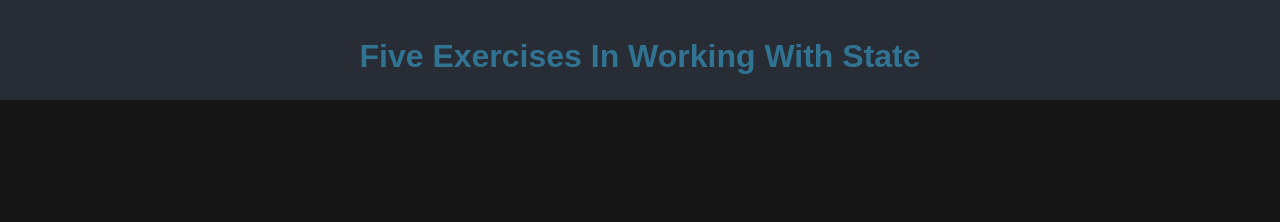
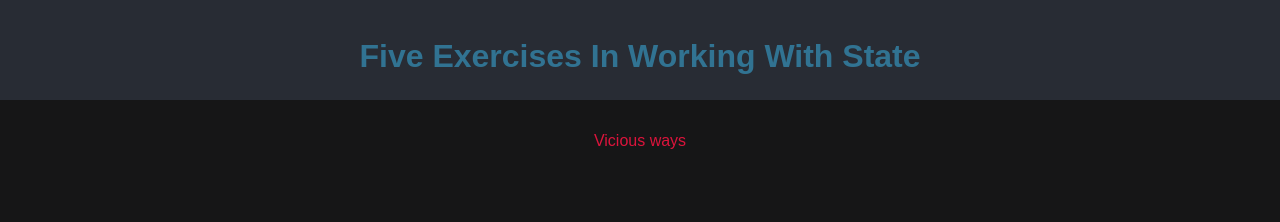
Before and after one commit to Vicious27/StateInReactExplained, a React (Create React App) app: page / in a window 1280 px wide. Shown: the top 222 px of the page. Built offline with nearby package versions, Linux system fonts and the light colour scheme.

Commit message:
finished Practice1

```diff
--- a/src/App.js
+++ b/src/App.js
@@ -1,5 +1,5 @@
 import './App.css';
-
+import Practice1 from './Practice1';
 
 
 
@@ -9,6 +9,7 @@ function App() {
       <header className="App-header">
         <h1> Five Exercises In Working With State</h1>
       </header>
+      <Practice1 />
     </>
   );
 }
--- a/src/Practice1.js
+++ b/src/Practice1.js
@@ -1,13 +1,16 @@
-import React from "react";
+import React from 'react';
+
 
 class Practice1 extends React.Component {
-  /*
-    1. Create a state object
-    2. Create a username property with a value of some username
-  */
+  state = {
+    username: "Vicious ways"
+  };
+
   render() {
-    return <p>USERNAME_HERE</p>;
-  }
-}
+    return (
+      <p>{this.state.username}</p>
+    )
+  };
+};
 
 export default Practice1;
```
